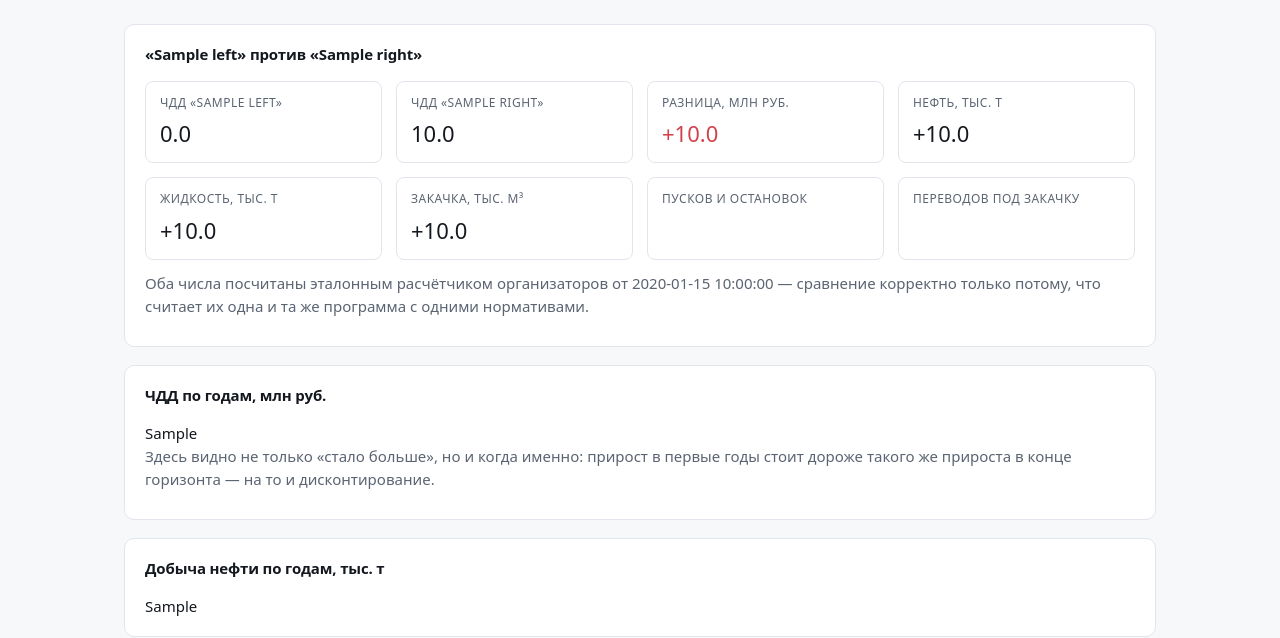
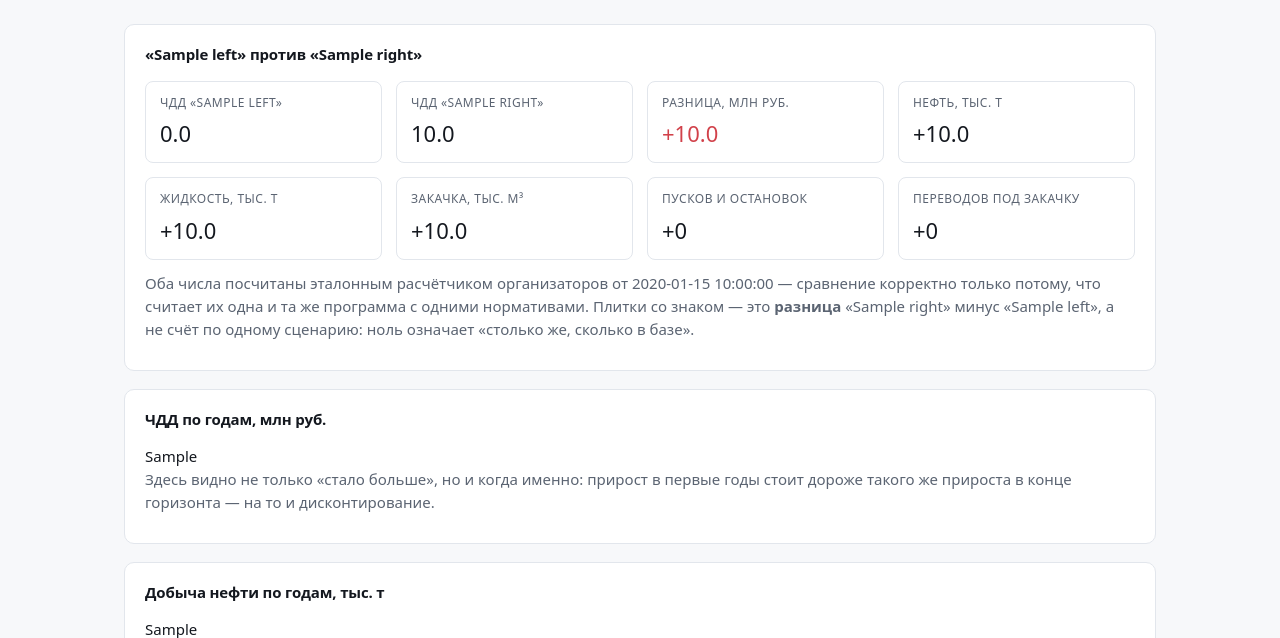
Before and after one commit to Ivana-banana/AIOS-Model-Z, a FastAPI app: template aios/web/templates/compare.html in a window 1280 px wide. Shown: the part 63-701 px from the top of the page. Run offline with FastAPI, Linux system fonts and the light colour scheme; the template is opened without the code that fills it: most values are stand-ins (such as "Sample title", 1, 10 or a date in 2020).

Commit message:
ui: счётчики событий на /compare печатались без знака и читались как счёт
Плитки «Пусков и остановок» и «Переводов под закачку» показывают разницу
между сценариями (`conversionCount` эталонного расчётчика, правый минус
левый), а печатали её голым числом — тогда как соседние плитки (нефть,
жидкость, закачка) идут со знаком. При совпадении сценариев выходил «0»,
неотличимый от абсолютного счёта.

Найдено на слайде интерфейса презентации 11.09: «ПЕРЕВОДОВ ПОД ЗАКАЧКУ 0»
рядом с «+283.0» читается как «система не сделала ни одного перевода», тогда
как в сдаваемом файле их десять (`scripts/check_submission.py`). Число верное,
читается неверно — и читает его жюри.

Обе плитки теперь со знаком, под ними сказано, что это разница, а не счёт.

Сторож проверен снятием фикса. Первая его редакция искала подстроку «+0» и
оставалась зелёной без фикса: «+0» входит в «+0.0» соседней плитки — тот же
класс, что Р-261. Проверка берёт значение именно той плитки, чья подпись
сверяется.

Заодно `docs/architecture.md`: в таблице ролей не было планировщика, хотя
текст под ней на него ссылается, а слайд архитектуры называет его в цепочке.

Заявляемого числа не касается: тронуты шаблон, тест и документ.

Co-Authored-By: Claude Opus 5 <noreply@anthropic.com>
Claude-Session: https://claude.ai/code/session_01SMJEuet75FoYSihZxeWrcS

```diff
--- a/aios/web/templates/compare.html
+++ b/aios/web/templates/compare.html
@@ -33,17 +33,19 @@
     </div>
     <div class="tile">
       <div class="label">Пусков и остановок</div>
-      <div class="value">{{ right_npv.start_stop_count - left_npv.start_stop_count }}</div>
+      <div class="value">{{ '%+d'|format(right_npv.start_stop_count - left_npv.start_stop_count) }}</div>
     </div>
     <div class="tile">
       <div class="label">Переводов под закачку</div>
-      <div class="value">{{ right_npv.conversion_count - left_npv.conversion_count }}</div>
+      <div class="value">{{ '%+d'|format(right_npv.conversion_count - left_npv.conversion_count) }}</div>
     </div>
   </div>
   <p class="muted" style="margin-top:12px">
     Оба числа посчитаны эталонным расчётчиком организаторов от
     {{ settings.economics.start_date }} — сравнение корректно только потому, что
-    считает их одна и та же программа с одними нормативами.
+    считает их одна и та же программа с одними нормативами. Плитки со знаком —
+    это <strong>разница</strong> «{{ right.name }}» минус «{{ left.name }}», а не
+    счёт по одному сценарию: ноль означает «столько же, сколько в базе».
   </p>
 </section>
 
```
Also changed, not shown: docs/architecture.md (+1 -0 lines), tests/test_web.py (+38 -0 lines).
